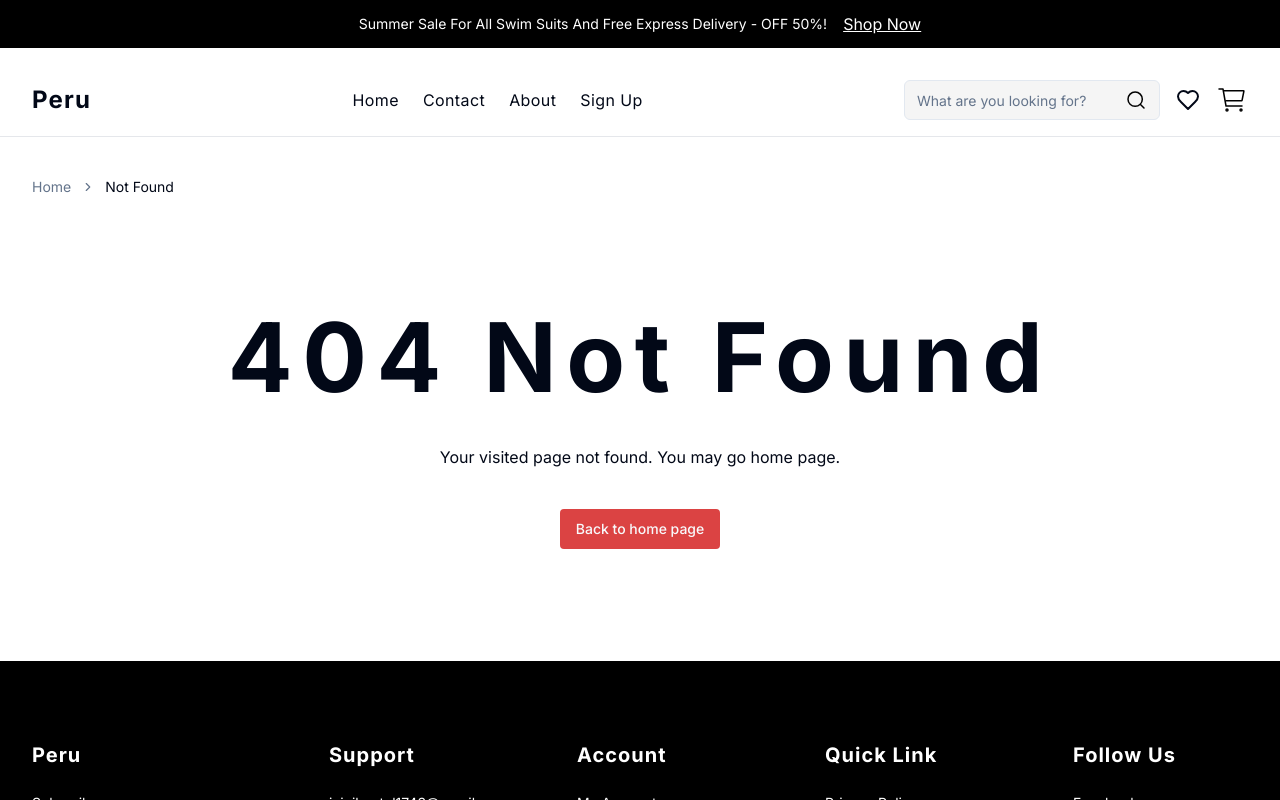
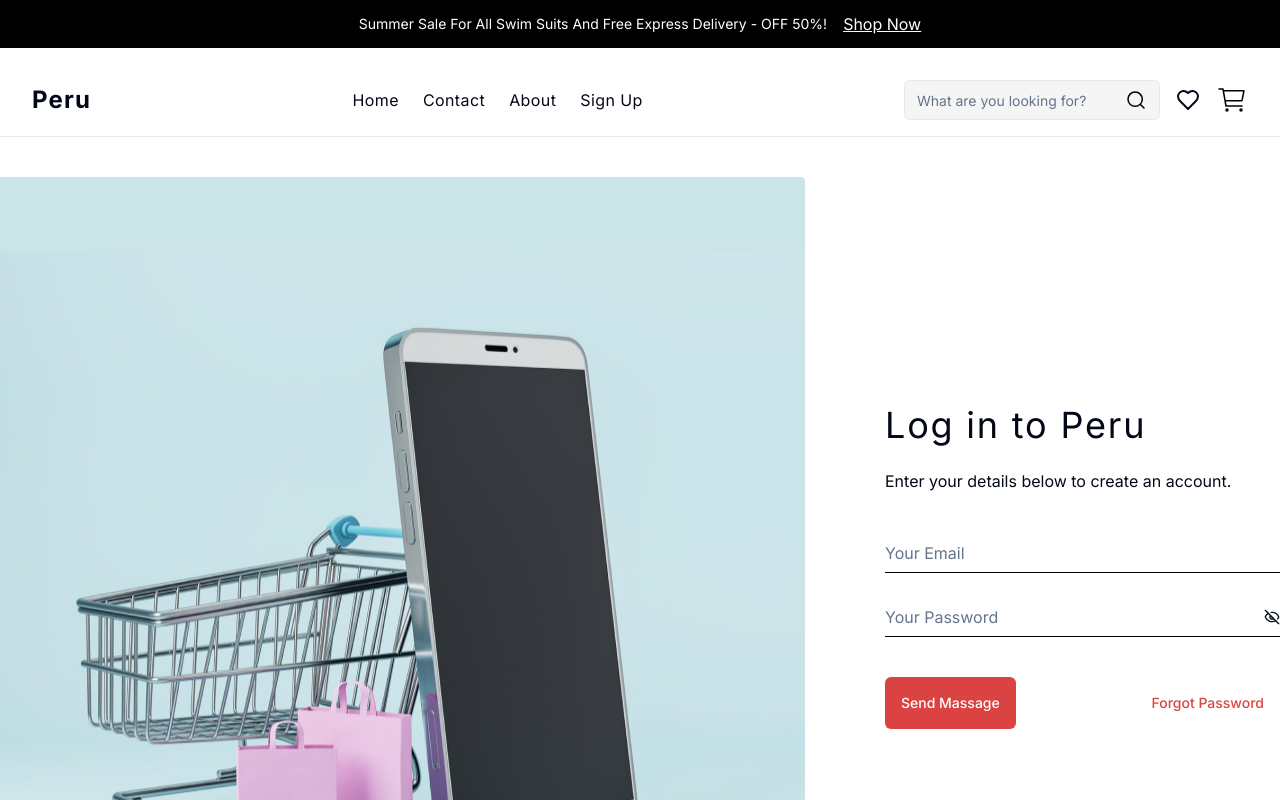
Before and after one commit to Jainik-1743/P-e-commerce, a Next.js app: page /login in a window 1280 px wide. Before the commit this address had no page. Shown: the top 800 px of the page. Built offline with nearby package versions, Linux system fonts and the light colour scheme.

Commit message:
chore: Add login page with image and form components

```diff
--- /dev/null
+++ b/src/app/login/page.tsx
@@ -0,0 +1,19 @@
+import Image from "next/image"
+
+import SideImage from "@/components/assets/side-image-login.png"
+import LoginForm from "@/components/login/login-form"
+
+export default function LoginPage() {
+  return (
+    <div className='py-10'>
+      <div className='flex max-w-[1343px] justify-between space-x-20'>
+        <Image
+          src={SideImage}
+          alt='Side Image'
+          className='h-[780px] min-w-[805px]'
+        />
+        <LoginForm />
+      </div>
+    </div>
+  )
+}
--- a/src/components/sign-up/sign-up-form.tsx
+++ b/src/components/login/login-form.tsx
@@ -4,11 +4,9 @@ import { useState } from "react"
 
 import { zodResolver } from "@hookform/resolvers/zod"
 import { EyeIcon, EyeOff } from "lucide-react"
-import Link from "next/link"
 import { useForm } from "react-hook-form"
 import { z } from "zod"
 
-import GoogleIcon from "@/components/icons/google"
 import { Button } from "@/components/ui/button"
 import {
   Form,
@@ -20,21 +18,19 @@ import {
 import { Input } from "@/components/ui/input"
 
 const formSchema = z.object({
-  name: z.string().min(3, { message: "Name must be at least 3 characters." }),
   email: z.string().email({ message: "Invalid email address." }),
   password: z
     .string()
     .min(6, { message: "Password must be at least 6 characters." }),
 })
 
-export default function SignUpForm() {
+export default function LoginForm() {
   const [visiblePassword, setVisiblePassword] = useState(false)
 
   const form = useForm<z.infer<typeof formSchema>>({
     resolver: zodResolver(formSchema),
     defaultValues: {
       email: "",
-      name: "",
       password: "",
     },
   })
@@ -49,7 +45,7 @@ export default function SignUpForm() {
 
   return (
     <div className='flex w-full flex-col items-start justify-center gap-6 py-20'>
-      <h1 className='text-4xl tracking-wider'>Create an account</h1>
+      <h1 className='text-4xl tracking-wider'>Log in to Peru</h1>
       <p>Enter your details below to create an account.</p>
       <Form {...form}>
         <form
@@ -57,26 +53,6 @@ export default function SignUpForm() {
           noValidate
           className='mt-4 flex w-full flex-col gap-6'
         >
-          <FormField
-            control={form.control}
-            name='name'
-            render={({ field }) => (
-              <FormItem>
-                <FormControl>
-                  <div className='relative'>
-                    <Input
-                      placeholder='Your Name'
-                      type='text'
-                      {...field}
-                      className='rounded-none border-[0] border-b border-black px-0 text-base focus-visible:border-b focus-visible:border-blue-500 focus-visible:ring-0'
-                    />
-                  </div>
-                </FormControl>
-                <FormMessage />
-              </FormItem>
-            )}
-          />
-
           <FormField
             control={form.control}
             name='email'
@@ -129,29 +105,22 @@ export default function SignUpForm() {
             )}
           />
 
-          <Button
-            type='submit'
-            className='mt-4 h-fit rounded-md bg-subTitle py-4 text-white hover:bg-subTitle'
-          >
-            Send Massage
-          </Button>
+          <div className='mt-4 flex w-full flex-col gap-4 sm:flex-row sm:items-center sm:justify-between'>
+            <Button
+              type='submit'
+              className='h-fit rounded-md bg-subTitle py-4 text-white hover:bg-subTitle'
+            >
+              Send Massage
+            </Button>
+            <Button
+              variant='outline'
+              className='h-fit rounded-md border-none py-4 text-subTitle'
+            >
+              Forgot Password
+            </Button>
+          </div>
         </form>
       </Form>
-
-      <Button
-        variant='outline'
-        className='flex h-fit w-full items-center justify-center gap-2 py-4'
-      >
-        <GoogleIcon />
-        <span>Sign up with Google</span>
-      </Button>
-
-      <p className='mt-4 w-full text-center'>
-        Already have an account?&nbsp;
-        <Link href='/sign-in' className='underline'>
-          Sign in
-        </Link>
-      </p>
     </div>
   )
 }
```
